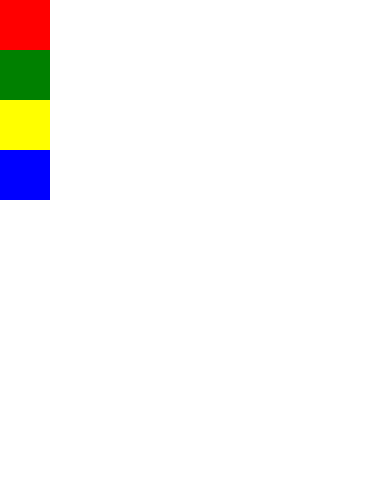
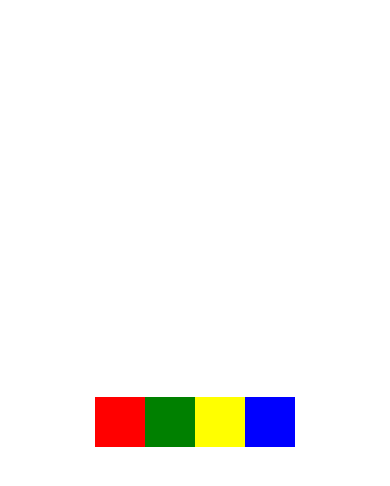
Before and after one commit to artodeschini/myReactNaticeApp, a React Native app: screen / in a window 390 px wide. Shown: the top 486 px of the page. Built offline with nearby package versions, Linux system fonts and the light colour scheme.

Commit message:
alinhamentos flex com flexDirection alignItens e justifyContent

```diff
--- a/App.js
+++ b/App.js
@@ -6,8 +6,21 @@ class App extends Component {
 
   render(){
     return(
-      //comportamento padrao box um em baixo do outro
-      <View style={{ flex:1}}>
+      // comportamento padrao box um em baixo do outro ou flexDirection column
+      // utilziando row os compoentes ficarao um ao lado do outro
+      // usando justifyContent posso alinhar ao centro
+      // ou flex-end a direita e flex-start a esquerda
+      // ou ainda space-between espacos iguais entre deles
+      // ou ainda space-around espacos iguais ao redores deles
+
+      // alignItems posso colocar no centro ou no comeco com flex-start ou no final com flex-end
+
+      <View style={{
+        flex:1,
+        flexDirection: 'row', // row , column
+        justifyContent: 'center', // center, flex-start, flex-end
+        alignItems: 'center' // center, flex-start, flex-end
+        }}>
         <View style={{
           height: 50,
           width: 50,
```
